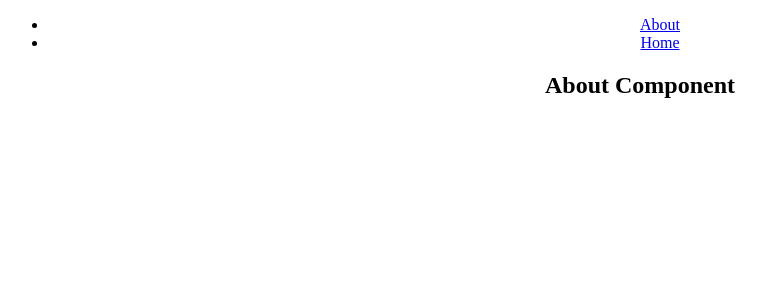
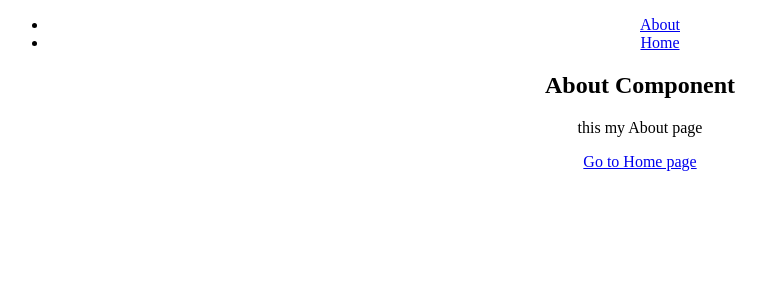
Before and after one commit to sangampshinde/LearnReactJS, a React (Create React App) app: page /about in a window 1280 px wide. Shown: the top 300 px of the page, without its empty margins (0-764 px from the left). Built offline with nearby package versions, Linux system fonts and the light colour scheme.

Commit message:
404 page

```diff
--- a/src/App.js
+++ b/src/App.js
@@ -1,21 +1,22 @@
-// #2 router links
-
+// Page 404
 import React from 'react'
 import { BrowserRouter,Routes,Route} from 'react-router-dom';
 import Home from './router/Home';
 import About from './router/About';
 import NavBar from './router/NavBar';
+import Page404 from './router/Page404';
+
 
 function App() {
   return (
     <div>
-
-      {/* <h1> React Router V6+ </h1> */}
       <BrowserRouter>
       <NavBar/>
         <Routes>
           <Route path='/' element={<Home/>}/>
           <Route path='/about' element={<About/>}/>
+          {/* <Route path='/*' element={<h1>404 Page</h1>}/> */}
+          <Route path='/*' element={<Page404/>}/>
         </Routes>
 
       </BrowserRouter>
@@ -23,8 +24,36 @@ function App() {
     </div>
   )
 }
+export default App
 
-export default App
+// ========================================================================
+// #2 router links
+
+// import React from 'react'
+// import { BrowserRouter,Routes,Route} from 'react-router-dom';
+// import Home from './router/Home';
+// import About from './router/About';
+// import NavBar from './router/NavBar';
+
+// function App() {
+//   return (
+//     <div>
+
+//
+//       <BrowserRouter>
+//       <NavBar/>
+//         <Routes>
+//           <Route path='/' element={<Home/>}/>
+//           <Route path='/about' element={<About/>}/>
+//         </Routes>
+
+//       </BrowserRouter>
+
+//     </div>
+//   )
+// }
+
+// export default App
 // ----------------------------------------------------------------
 // import React from 'react'
 // import { BrowserRouter,Routes,Route,Link} from 'react-router-dom';
@@ -34,7 +63,7 @@ export default App
 // function App() {
 //   return (
 //     <div>
-//       {/* <h1> React Router Links </h1> */}
+//
 //       <BrowserRouter>
 //       <Link to='/about'>About</Link>
 //       <br/>
--- a/src/router/About.js
+++ b/src/router/About.js
@@ -1,10 +1,13 @@
 import React from 'react'
+import { Link } from 'react-router-dom'
 
 
 function About() {
   return (
     <div>
         <h2>About Component</h2>
+        <p>this my About page </p>
+        <Link to='/'>Go to Home page</Link>
 
     </div>
   )
--- a/src/router/Home.js
+++ b/src/router/Home.js
@@ -14,17 +14,16 @@ function Home(){
 }
 
 export default Home;
+
 // ----------------------------------------------------
+
 // import React from "react";
-// import { Link } from "react-router-dom";
 
 // function Home(){
 //     return(
 //         <>
 //             <h2>Home Component</h2>
 
-
-
 //         </>
 //     )
 // }
--- /dev/null
+++ b/src/router/Page404.js
@@ -0,0 +1,12 @@
+import React from 'react'
+
+function Page404() {
+  return (
+    <div>
+        <h1>404 Page</h1>
+
+    </div>
+  )
+}
+
+export default Page404
```
